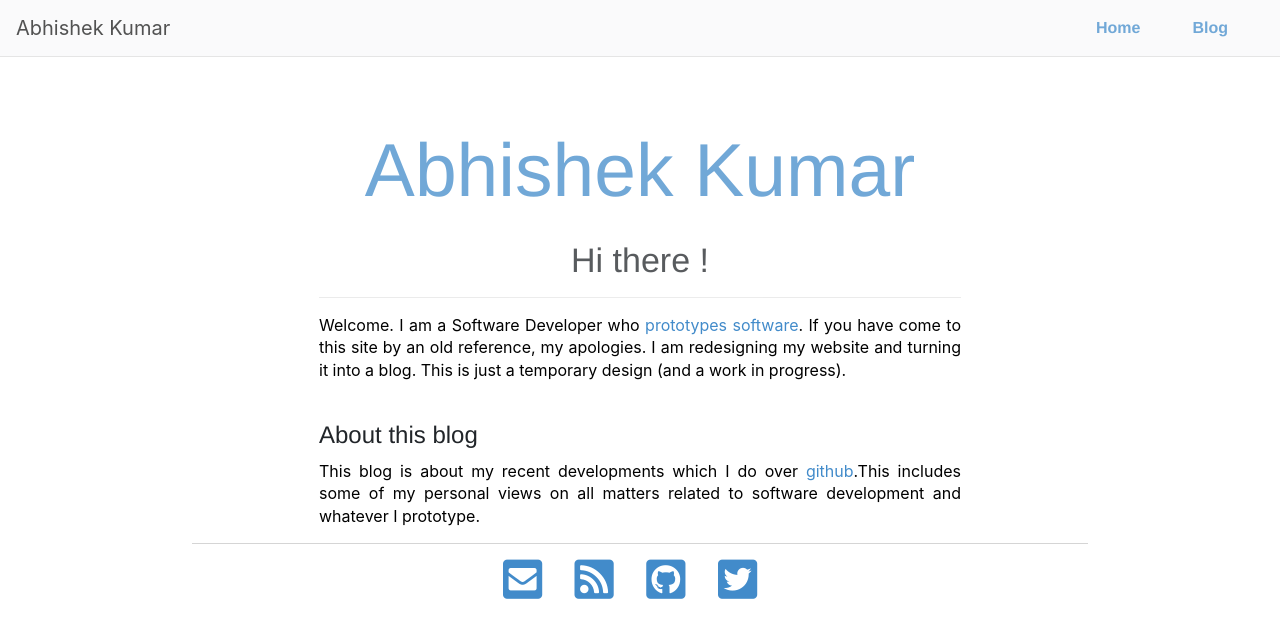
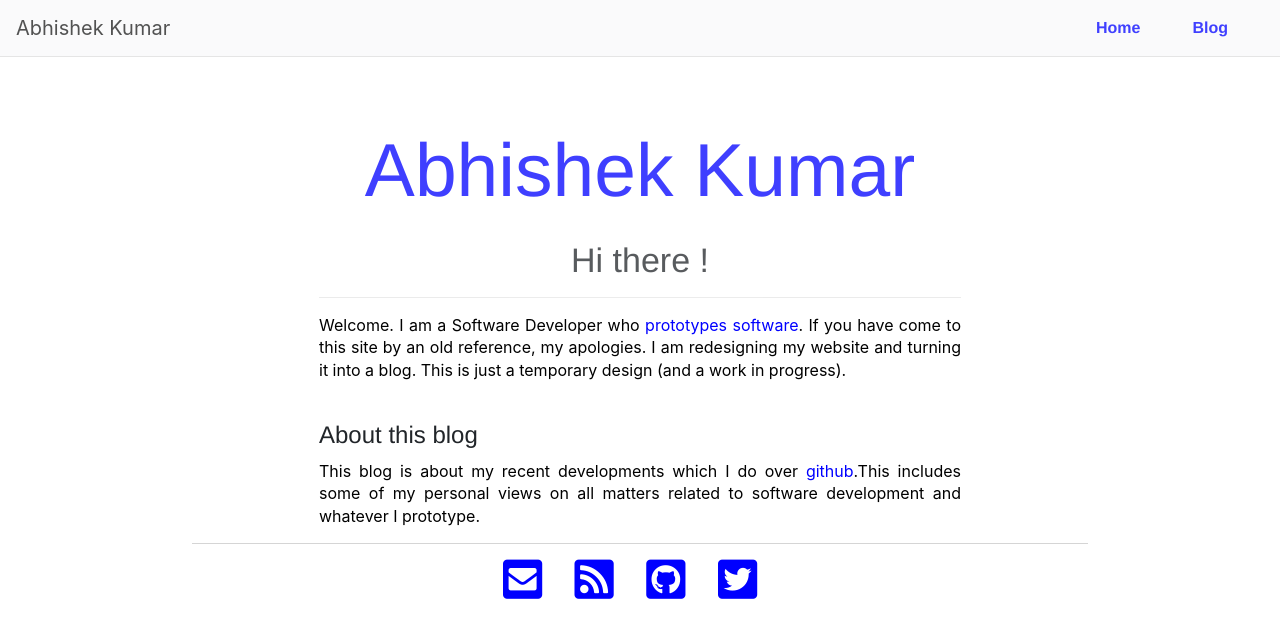
Before and after one commit to Mr-Kumar-Abhishek/brain-beats-blog, a Jekyll site: the page built from index.html, in a window 1280 px wide. Shown: the top 638 px of the page. Built offline with Jekyll 4.4.1, drawn with Linux system fonts in a browser that asks for light colours; nearby versions of some CDN libraries.

Commit message:
increase contrast ratio for the color blind

```diff
--- a/css/main.css
+++ b/css/main.css
@@ -1,2 +1,2 @@
-html{background:#FFF;color:#000}body{margin:auto;width:70%}header{border-bottom:57px solid #ddd;background-color:#fff;opacity:0.75;position:fixed;left:0px;top:0px;height:56px;width:100%;z-index:50}h1,h2,h3,h4,nav ul,footer ul{font-family:'Helvetica', 'Arial', 'Sans-Serif'}nav ul,footer ul{padding:0px;list-style:none;font-weight:bold}nav ul li,footer ul li{display:inline;margin-right:20px}a{text-decoration:none;color:#428bca}a:hover{text-decoration:underline}h1{font-size:2em;margin-bottom:25px}h2{font-size:1.7em}h3{font-size:1.5em;margin-bottom:10px}h4{font-size:1.3em}h5{font-size:1.1em}h6{font-size:1em}p,.post ul li{font-size:1em;line-height:1.4em;color:#000;text-align:justify}.post{border-bottom:1px solid #D5D5D5}footer{border-top:1px solid #d5d5d5;padding-top:3px;font-size:2.8em}ul.posts{margin:20px auto 40px;font-size:1.1em}ul.posts li{list-style:none}pre{padding:10px;overflow:auto;line-height:1.7;background-color:#5f656f;border-radius:5px}code{background-color:#5f656f;color:#e1ecf3;font-weight:bold}.container{padding-top:100px}.header-bar{left:0px;top:0px;position:relative;font-size:20px;display:block;opacity:0.75;width:100%;text-align:center;padding-top:25px;line-height:3em;z-index:25}.header-bar h1{color:#428bca;font-size:75px;font-weight:100}
+html{background:#FFF;color:#000}body{margin:auto;width:70%}header{border-bottom:57px solid #ddd;background-color:#fff;opacity:0.75;position:fixed;left:0px;top:0px;height:56px;width:100%;z-index:50}h1,h2,h3,h4,nav ul,footer ul{font-family:'Helvetica', 'Arial', 'Sans-Serif'}nav ul,footer ul{padding:0px;list-style:none;font-weight:bold}nav ul li,footer ul li{display:inline;margin-right:20px}a{text-decoration:none;color:blue}a:hover{text-decoration:underline}h1{font-size:2em;margin-bottom:25px}h2{font-size:1.7em}h3{font-size:1.5em;margin-bottom:10px}h4{font-size:1.3em}h5{font-size:1.1em}h6{font-size:1em}p,.post ul li{font-size:1em;line-height:1.4em;color:#000;text-align:justify}.post{border-bottom:1px solid #D5D5D5}footer{border-top:1px solid #d5d5d5;padding-top:3px;font-size:2.8em}ul.posts{margin:20px auto 40px;font-size:1.1em}ul.posts li{list-style:none}pre{padding:10px;overflow:auto;line-height:1.7;background-color:#5f656f;border-radius:5px}code{background-color:#5f656f;color:#e1ecf3;font-weight:bold}.container{padding-top:100px}.header-bar{left:0px;top:0px;position:relative;font-size:20px;display:block;opacity:0.75;width:100%;text-align:center;padding-top:25px;line-height:3em;z-index:25}.header-bar h1{color:blue;font-size:75px;font-weight:100}
 /*# sourceMappingURL=main.css.map */
--- a/css/main.scss
+++ b/css/main.scss
@@ -1,3 +1,5 @@
+$links: #0000FF;
+
 html {
     background: #FFF;
     color: #000;
@@ -35,7 +37,7 @@
 }
 a {
     text-decoration: none;
-    color: #428bca;
+    color: $links;
 }
 a:hover {
     text-decoration: underline;
@@ -128,7 +130,7 @@
 }
 
 .header-bar h1 {
-    color: #428bca;
+    color: $links;
     font-size: 75px;
     font-weight: 100;
 }
```
Also changed, not shown: 1 other file.
